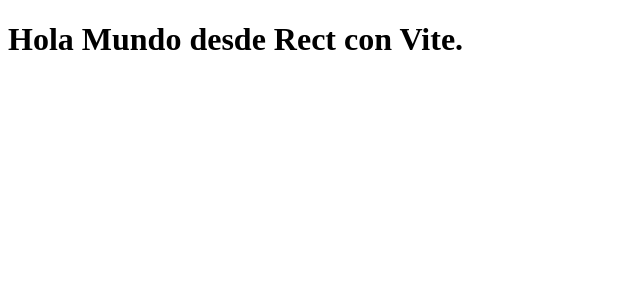
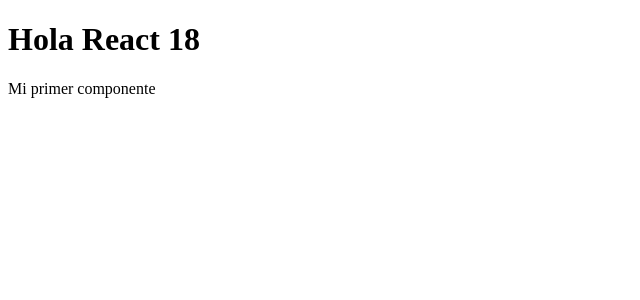
Before and after one commit to alexglzrys/react-CounterExpertApp, a React (Vite) app: page / in a window 1280 px wide. Shown: the top 300 px of the page, without its empty margins (0-640 px from the left). Built offline with nearby package versions, Linux system fonts and the light colour scheme.

Commit message:
segundo componente en React

```diff
--- /dev/null
+++ b/src/FirstApp.jsx
@@ -0,0 +1,5 @@
+function FirstApp() {
+    return (<p>Mi primer componente</p>)
+}
+
+export default FirstApp;
--- /dev/null
+++ b/src/HelloWorldApp.jsx
@@ -0,0 +1,10 @@
+// Desde React 18, ya no es no es necesario importar React para cada componente
+
+// Declaración de componente funcional
+function App() {
+    // Retornar código JSX - Vista del componente
+    return (<h1>Hola React 18</h1>)
+}
+
+// Exportar por defecto el componente
+export default App;
--- a/src/main.jsx
+++ b/src/main.jsx
@@ -1,17 +1,18 @@
 // Importación de librería React y ReactDOM para trabajar en el DOM del navegador
-import React from 'react';
+import React, { Fragment } from 'react';
 import ReactDOM from 'react-dom'
+// Importar componentes
+import App from './HelloWorldApp';
+import FirstApp from './FirstApp';
 
-// Declaración de componente funcional
-function App() {
-    // Retornar código JSX - Vista del componente
-    return (<h1>Hola Mundo desde Rect con Vite.</h1>)
-}
+// Toda aplicación de React tiene un punto de entrada. Por lo general es el archivo main
+
 
 // Renderizar el componente en el DOM del navegador
 ReactDOM.createRoot(document.getElementById('root')).render(
     // Se recomienda encarecidamente trabajar siempre en modo estricto
     <React.StrictMode>
         <App />
+        <FirstApp />
     </React.StrictMode>
 );
```
Also changed, not shown: 1 other file (tests, documents, lock files or other folders).
